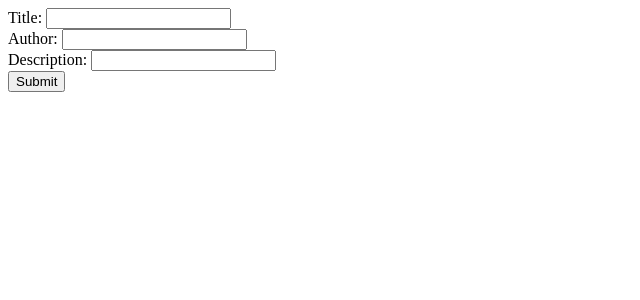
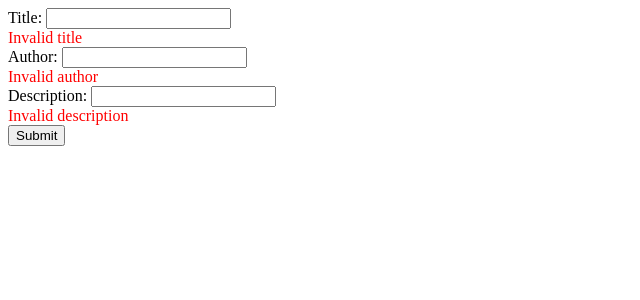
Before and after one commit to phanvietdung2101/test-module-5, an Angular app: page /create-book in a window 1280 px wide. Shown: the top 300 px of the page, without its empty margins (0-640 px from the left). Built offline with nearby package versions, Linux system fonts and the light colour scheme.

Commit message:
done with create book

```diff
--- a/src/app/create-book/create-book.component.html
+++ b/src/app/create-book/create-book.component.html
@@ -3,15 +3,19 @@
         <label>Title: </label>
         <input formControlName="title">
     </div>
-    <div *ngIf="bookForm.get('title').invalid" style="color: red;"></div>
+    <div *ngIf="bookForm.get('title').invalid" style="color: red;">
+    Invalid title</div>
     <div>
         <label>Author: </label>
         <input formControlName="author">
     </div>
+    <div *ngIf="bookForm.get('author').invalid" style="color: red;">Invalid author</div>
     <div>
         <label>Description: </label>
         <input formControlName="description">
     </div>
+    <div *ngIf="bookForm.get('description').invalid" style="color: red;">Invalid description</div>
+
     <div>
         <button type="submit">Submit</button>
     </div>
```
